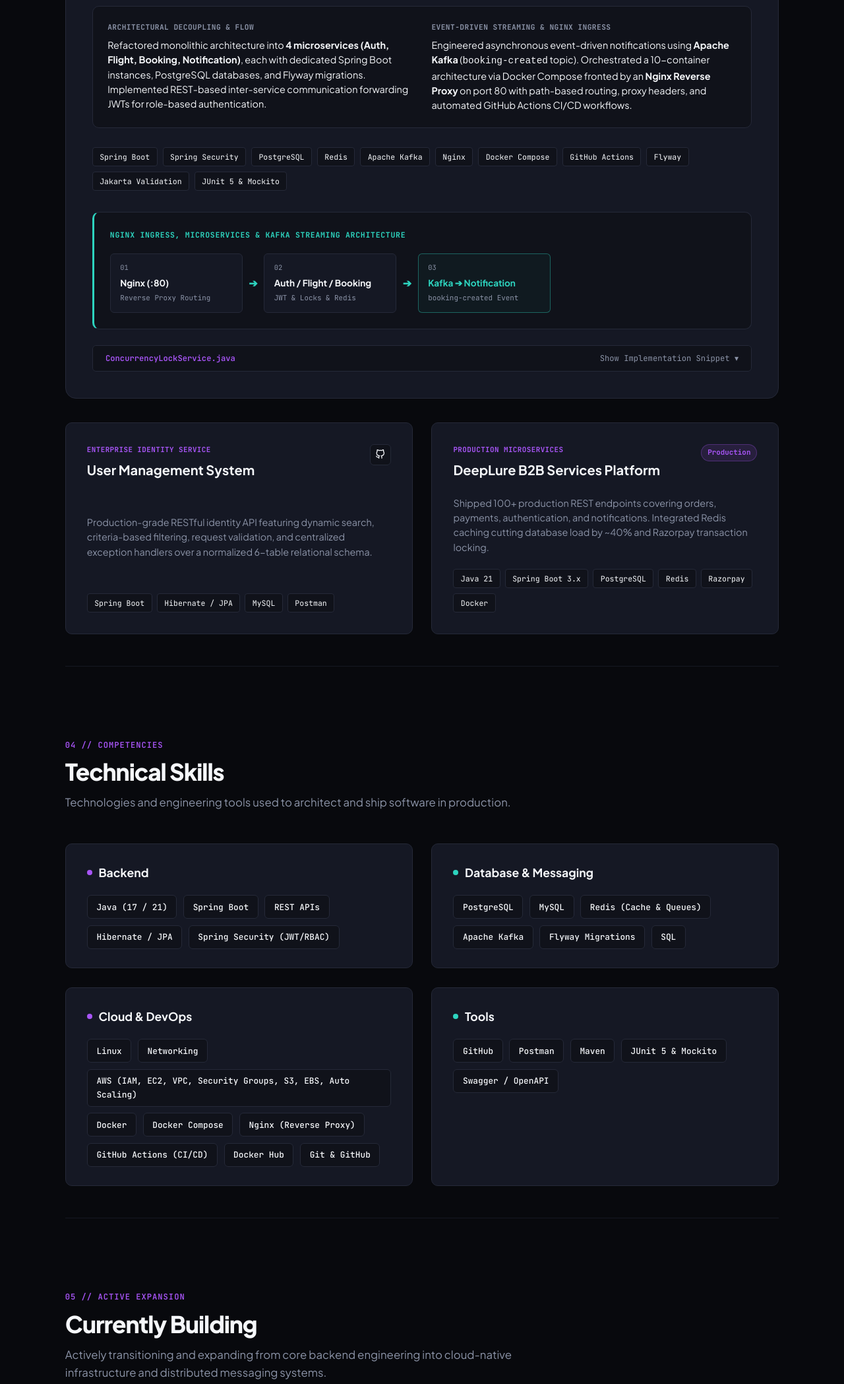
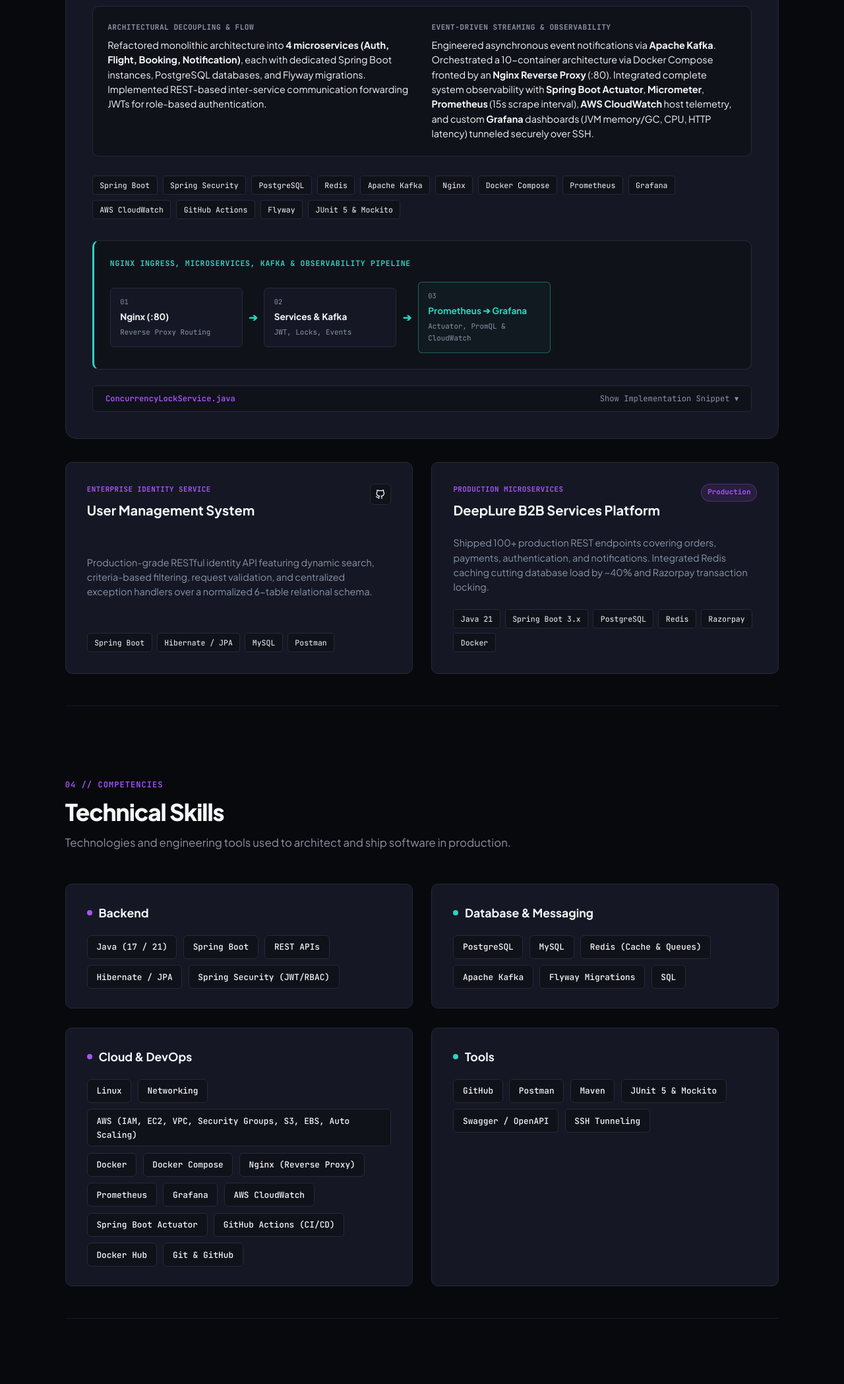
Before and after one commit to Nikhilreddy810/portfolio, a plain HTML site: page index.html in a window 1280 px wide. Shown: the part 3460-5557 px from the top of the page at 66% size. Drawn offline with Linux system fonts and the light colour scheme.

Commit message:
feat: showcase observability pipeline (Prometheus, Grafana, CloudWatch, Actuator) in portfolio

```diff
--- a/index.html
+++ b/index.html
@@ -384,9 +384,9 @@
             </p>
           </div>
           <div class="case-study-column">
-            <div class="column-label">EVENT-DRIVEN STREAMING &amp; NGINX INGRESS</div>
+            <div class="column-label">EVENT-DRIVEN STREAMING &amp; OBSERVABILITY</div>
             <p class="column-text">
-              Engineered asynchronous event-driven notifications using <strong>Apache Kafka</strong> (<code>booking-created</code> topic). Orchestrated a 10-container architecture via Docker Compose fronted by an <strong>Nginx Reverse Proxy</strong> on port 80 with path-based routing, proxy headers, and automated GitHub Actions CI/CD workflows.
+              Engineered asynchronous event notifications via <strong>Apache Kafka</strong>. Orchestrated a 10-container architecture via Docker Compose fronted by an <strong>Nginx Reverse Proxy</strong> (:80). Integrated complete system observability with <strong>Spring Boot Actuator</strong>, <strong>Micrometer</strong>, <strong>Prometheus</strong> (15s scrape interval), <strong>AWS CloudWatch</strong> host telemetry, and custom <strong>Grafana</strong> dashboards (JVM memory/GC, CPU, HTTP latency) tunneled securely over SSH.
             </p>
           </div>
         </div>
@@ -400,15 +400,17 @@
           <span class="stack-tag">Apache Kafka</span>
           <span class="stack-tag">Nginx</span>
           <span class="stack-tag">Docker Compose</span>
+          <span class="stack-tag">Prometheus</span>
+          <span class="stack-tag">Grafana</span>
+          <span class="stack-tag">AWS CloudWatch</span>
           <span class="stack-tag">GitHub Actions</span>
           <span class="stack-tag">Flyway</span>
-          <span class="stack-tag">Jakarta Validation</span>
           <span class="stack-tag">JUnit 5 &amp; Mockito</span>
         </div>
 
         <!-- SIMPLIFIED VISUAL ARCHITECTURE FLOW -->
         <div class="arch-flow-wrapper">
-          <div class="arch-flow-title">NGINX INGRESS, MICROSERVICES &amp; KAFKA STREAMING ARCHITECTURE</div>
+          <div class="arch-flow-title">NGINX INGRESS, MICROSERVICES, KAFKA &amp; OBSERVABILITY PIPELINE</div>
           <div class="arch-flow-diagram">
             <div class="flow-box">
               <span class="flow-step-num">01</span>
@@ -418,14 +420,14 @@
             <div class="flow-arrow">➔</div>
             <div class="flow-box">
               <span class="flow-step-num">02</span>
-              <span class="flow-name">Auth / Flight / Booking</span>
-              <span class="flow-meta">JWT &amp; Locks &amp; Redis</span>
+              <span class="flow-name">Services &amp; Kafka</span>
+              <span class="flow-meta">JWT, Locks, Events</span>
             </div>
             <div class="flow-arrow">➔</div>
             <div class="flow-box highlight-storage">
               <span class="flow-step-num">03</span>
-              <span class="flow-name">Kafka ➔ Notification</span>
-              <span class="flow-meta">booking-created Event</span>
+              <span class="flow-name">Prometheus ➔ Grafana</span>
+              <span class="flow-meta">Actuator, PromQL &amp; CloudWatch</span>
             </div>
           </div>
         </div>
@@ -569,6 +571,10 @@
             <span class="skill-pill">Docker</span>
             <span class="skill-pill">Docker Compose</span>
             <span class="skill-pill">Nginx (Reverse Proxy)</span>
+            <span class="skill-pill">Prometheus</span>
+            <span class="skill-pill">Grafana</span>
+            <span class="skill-pill">AWS CloudWatch</span>
+            <span class="skill-pill">Spring Boot Actuator</span>
             <span class="skill-pill">GitHub Actions (CI/CD)</span>
             <span class="skill-pill">Docker Hub</span>
             <span class="skill-pill">Git &amp; GitHub</span>
@@ -587,6 +593,7 @@
             <span class="skill-pill">Maven</span>
             <span class="skill-pill">JUnit 5 & Mockito</span>
             <span class="skill-pill">Swagger / OpenAPI</span>
+            <span class="skill-pill">SSH Tunneling</span>
           </div>
         </div>
 
@@ -600,7 +607,7 @@
       <div class="section-intro">
         <span class="section-kicker">05 // ACTIVE EXPANSION</span>
         <h2 class="section-heading">Currently Building</h2>
-        <p class="section-lead">Actively transitioning and expanding from core backend engineering into cloud-native infrastructure and distributed messaging systems.</p>
+        <p class="section-lead">Actively transitioning and expanding from core backend engineering into cloud-native infrastructure, distributed messaging, and production observability.</p>
       </div>
 
       <div class="roadmap-card">
@@ -625,9 +632,15 @@
           </div>
 
           <div class="roadmap-step">
+            <div class="step-badge" style="background: rgba(45, 212, 191, 0.15); color: var(--accent-mint); border-color: rgba(45, 212, 191, 0.4);">SHIPPED</div>
+            <div class="step-title">Observability</div>
+            <div class="step-desc">Prometheus scraping, custom Grafana dashboards (JVM/CPU/HTTP), and CloudWatch EC2 monitoring.</div>
+          </div>
+
+          <div class="roadmap-step">
             <div class="step-badge">NEXT MILESTONE</div>
-            <div class="step-title">AWS & Docker</div>
-            <div class="step-desc">Container orchestration, ECS deployment, and managed cloud databases.</div>
+            <div class="step-title">AWS ECS / Terraform</div>
+            <div class="step-desc">Infrastructure as Code, container orchestration, and managed cloud databases.</div>
           </div>
 
           <div class="roadmap-step">
```
